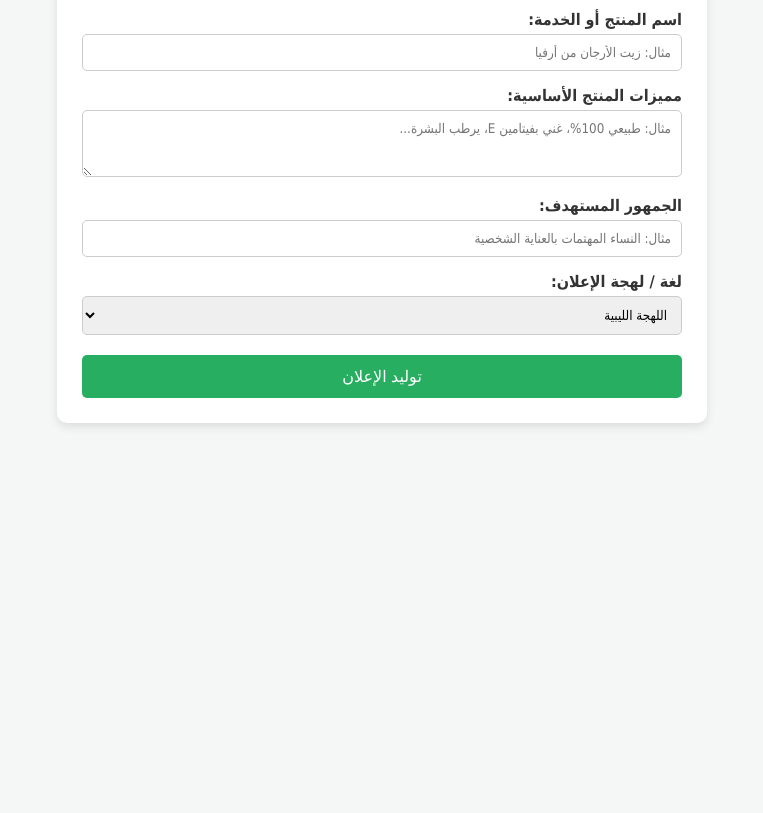
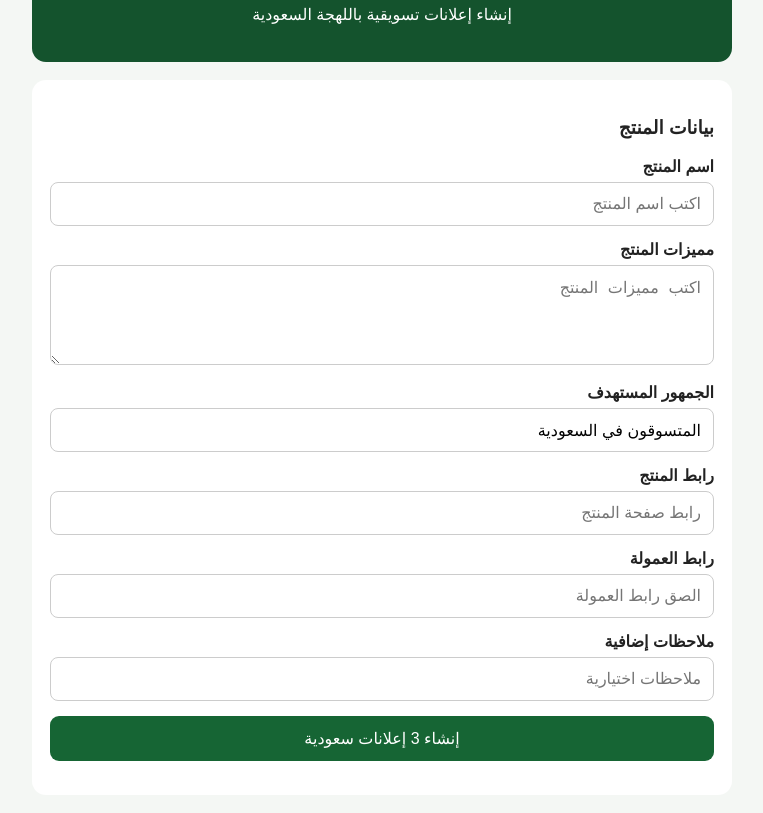
Before and after one commit to abdowon9213-lgtm/ai-affiliate-api, a plain HTML site: page index.html in a window 1280 px wide. Shown: the part 103-916 px from the top of the page, without its empty margins (258-1021 px from the left). Before the commit the page ends 800 px from the top, so only its background shows below. Drawn offline with Linux system fonts and the light colour scheme.

Commit message:
Update index.html

```diff
--- a/index.html
+++ b/index.html
@@ -2,142 +2,207 @@
 <html lang="ar" dir="rtl">
 <head>
 <meta charset="UTF-8">
-    <meta name="viewport" content="width=device-width, initial-scale=1.0">
-    <title>مولد الإعلانات الذكي</title>
+<meta name="viewport" content="width=device-width, initial-scale=1">
+<title>المسوق الذكي - السعودية</title>
 <style>
 body {
-            font-family: Tahoma, sans-serif;
-            background-color: #f4f7f6;
+  font-family: Arial, sans-serif;
+  background: #f4f7f4;
   margin: 0;
-            padding: 20px;
-            color: #333;
+  padding: 18px;
+  color: #222;
 }
-        .container {
-            max-width: 600px;
-            margin: 0 auto;
-            background: #fff;
-            padding: 25px;
-            border-radius: 10px;
-            box-shadow: 0 4px 10px rgba(0,0,0,0.1);
+main {
+  max-width: 700px;
+  margin: auto;
 }
-        h2 {
+header {
+  background: #14532d;
+  color: white;
+  padding: 22px;
+  border-radius: 14px;
   text-align: center;
-            color: #2c3e50;
+}
+.panel {
+  background: white;
+  padding: 18px;
+  margin-top: 18px;
+  border-radius: 14px;
 }
 label {
   display: block;
+  font-weight: bold;
+  margin-top: 14px;
+}
+input, textarea {
+  width: 100%;
+  padding: 12px;
+  margin-top: 6px;
+  box-sizing: border-box;
+  border: 1px solid #ccc;
+  border-radius: 8px;
+  font-size: 16px;
+}
+textarea { min-height: 100px; }
+button {
+  background: #166534;
+  color: white;
+  border: 0;
+  padding: 13px;
+  border-radius: 9px;
   margin-top: 15px;
-            font-weight: bold;
-        }
-        input, textarea, select {
   width: 100%;
-            padding: 10px;
-            margin-top: 5px;
-            border: 1px solid #ccc;
-            border-radius: 5px;
-            box-sizing: border-box;
-            font-family: inherit;
-        }
-        button {
-            width: 100%;
-            background-color: #27ae60;
-            color: white;
-            padding: 12px;
-            border: none;
-            border-radius: 5px;
   font-size: 16px;
   cursor: pointer;
-            margin-top: 20px;
 }
-        button:hover {
-            background-color: #219653;
+.result {
+  background: #f8faf8;
+  padding: 14px;
+  margin-top: 15px;
+  border-radius: 10px;
+  border: 1px solid #ddd;
 }
-        .result-box {
-            margin-top: 25px;
-            padding: 15px;
-            background: #e8f8f5;
-            border: 1px solid #a3e4d7;
-            border-radius: 5px;
-            white-space: pre-wrap;
+.copy {
+  background: #e8f0e9;
 }
+.status { margin-top: 12px; }
 </style>
 </head>
+
 <body>
+<main>
+<header>
+<h2>المسوق الذكي 2.0</h2>
+<p>إنشاء إعلانات تسويقية باللهجة السعودية</p>
+</header>
 
-<div class="container">
-    <h2>مولد الإعلانات التسويقية الذكي</h2>
+<section class="panel">
+<h3>بيانات المنتج</h3>
 
-    <form id="adForm">
-        <label for="product_name">اسم المنتج أو الخدمة:</label>
-        <input type="text" id="product_name" name="product_name" required placeholder="مثال: زيت الأرجان من أرفيا">
+<label>اسم المنتج</label>
+<input id="product" placeholder="اكتب اسم المنتج">
 
-        <label for="features">مميزات المنتج الأساسية:</label>
-        <textarea id="features" name="features" rows="3" required placeholder="مثال: طبيعي 100%، غني بفيتامين E، يرطب البشرة..."></textarea>
+<label>مميزات المنتج</label>
+<textarea id="features" placeholder="اكتب مميزات المنتج"></textarea>
 
-        <label for="target_audience">الجمهور المستهدف:</label>
-        <input type="text" id="target_audience" name="target_audience" required placeholder="مثال: النساء المهتمات بالعناية الشخصية">
+<label>الجمهور المستهدف</label>
+<input id="audience" value="المتسوقون في السعودية">
 
-        <label for="language">لغة / لهجة الإعلان:</label>
-        <select id="language" name="language">
-            <option value="ar_ly">اللهجة الليبية</option>
-            <option value="ar_sa">اللهجة السعودية</option>
-            <option value="ar_msa">العربية الفصحى</option>
-            <option value="en">English</option>
-        </select>
+<label>رابط المنتج</label>
+<input id="productUrl" placeholder="رابط صفحة المنتج">
 
-        <button type="submit" id="submitBtn">توليد الإعلان</button>
-    </form>
+<label>رابط العمولة</label>
+<input id="affiliateUrl" placeholder="الصق رابط العمولة">
 
-    <div id="resultContainer" style="display:none;">
-        <h3 style="margin-top: 20px; color: #2c3e50;">الإعلان الناتج:</h3>
-        <div class="result-box" id="adResult"></div>
-    </div>
-</div>
+<label>ملاحظات إضافية</label>
+<input id="notes" placeholder="ملاحظات اختيارية">
+
+<button id="generate" onclick="generate()">إنشاء 3 إعلانات سعودية</button>
+<p id="status" class="status"></p>
+</section>
+
+<section class="panel" id="results" hidden>
+<h3>الإعلانات المقترحة</h3>
+<p id="disclosure"></p>
+<div id="variants"></div>
+</section>
+</main>
 
 <script>
-    document.getElementById('adForm').addEventListener('submit', async function(e) {
-        e.preventDefault();
+async function generate() {
+  const product_name = document.getElementById("product").value.trim();
+  const features = document.getElementById("features").value.trim();
+  const target_audience = document.getElementById("audience").value.trim();
+  const product_url = document.getElementById("productUrl").value.trim() || null;
+  const affiliate_url = document.getElementById("affiliateUrl").value.trim();
+  const extra_notes = document.getElementById("notes").value.trim() || null;
+  const status = document.getElementById("status");
+  const button = document.getElementById("generate");
 
-        const submitBtn = document.getElementById('submitBtn');
-        const resultContainer = document.getElementById('resultContainer');
-        const adResult = document.getElementById('adResult');
-
-        submitBtn.disabled = true;
-        submitBtn.textContent = 'جاري التوليد...';
-        resultContainer.style.display = 'none';
-
-        const payload = {
-            product_name: document.getElementById('product_name').value,
-            features: document.getElementById('features').value,
-            target_audience: document.getElementById('target_audience').value,
-            language: document.getElementById('language').value
-        };
+  if (!product_name || !features || !affiliate_url) {
+    status.textContent = "أدخل اسم المنتج ومميزاته ورابط العمولة.";
+    return;
+  }
 
   try {
-            const response = await fetch('/api/v1/generate-ads', {
-                method: 'POST',
-                headers: {
-                    'Content-Type': 'application/json'
-                },
-                body: JSON.stringify(payload)
+    new URL(affiliate_url);
+    if (product_url) new URL(product_url);
+  } catch {
+    status.textContent = "تأكد من صحة الروابط.";
+    return;
+  }
+
+  button.disabled = true;
+  status.textContent = "جارٍ إنشاء الإعلانات...";
+
+  try {
+    const response = await fetch("/api/v1/generate-ads", {
+      method: "POST",
+      headers: {"Content-Type": "application/json"},
+      body: JSON.stringify({
+        product_name,
+        features,
+        target_audience,
+        product_url,
+        affiliate_url,
+        extra_notes
+      })
     });
 
     const data = await response.json();
+    if (!response.ok) throw new Error(data.detail || "حدث خطأ.");
 
-            if (response.ok && data.success) {
-                adResult.textContent = data.ad;
-                resultContainer.style.display = 'block';
-            } else {
-                alert(data.detail || 'حدث خطأ أثناء توليد الإعلان.');
+    document.getElementById("disclosure").textContent = data.disclosure;
+    const container = document.getElementById("variants");
+    container.innerHTML = "";
+
+    data.variants.forEach((item, index) => {
+      const article = document.createElement("div");
+      article.className = "result";
+
+      const title = document.createElement("h3");
+      title.textContent = (index + 1) + ". " + item.title;
+
+      const copy = document.createElement("p");
+      copy.textContent = item.copy;
+
+      const tags = document.createElement("p");
+      tags.textContent = (item.hashtags || []).join(" ");
+
+      const link = document.createElement("p");
+      link.textContent = "رابط العمولة: " + data.affiliate_url;
+
+      const button = document.createElement("button");
+      button.className = "copy";
+      button.textContent = "نسخ الإعلان مع الرابط والإفصاح";
+      button.onclick = async () => {
+        const fullText =
+          item.title + "\n\n" +
+          item.copy + "\n\n" +
+          tags.textContent + "\n\n" +
+          data.disclosure + "\n\n" +
+          "رابط الشراء: " + data.affiliate_url;
+
+        try {
+          await navigator.clipboard.writeText(fullText);
+          button.textContent = "تم النسخ";
+        } catch {
+          alert("تعذر النسخ تلقائياً. انسخ النص يدوياً.");
         }
+      };
+
+      article.append(title, copy, tags, link, button);
+      container.appendChild(article);
+    });
+
+    document.getElementById("results").hidden = false;
+    status.textContent = "تم إنشاء الإعلانات. راجعها قبل النشر.";
   } catch (error) {
-            alert('تعذر الاتصال بالخادم. تحقق من اتصال الإنترنت.');
+    status.textContent = error.message;
   } finally {
-            submitBtn.disabled = false;
-            submitBtn.textContent = 'توليد الإعلان';
+    button.disabled = false;
   }
-    });
+}
 </script>
-
 </body>
     </html>
```
Lines whose indentation alone changed are shown as unchanged.
